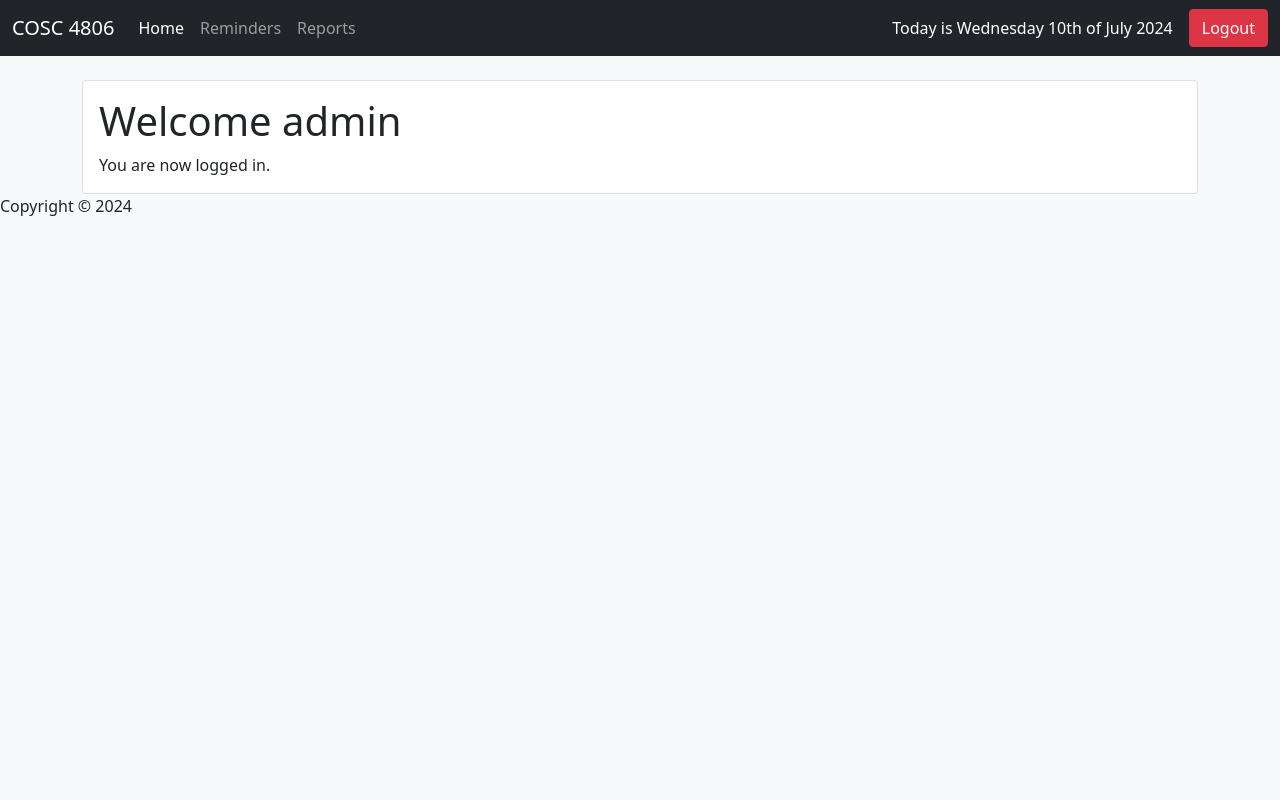
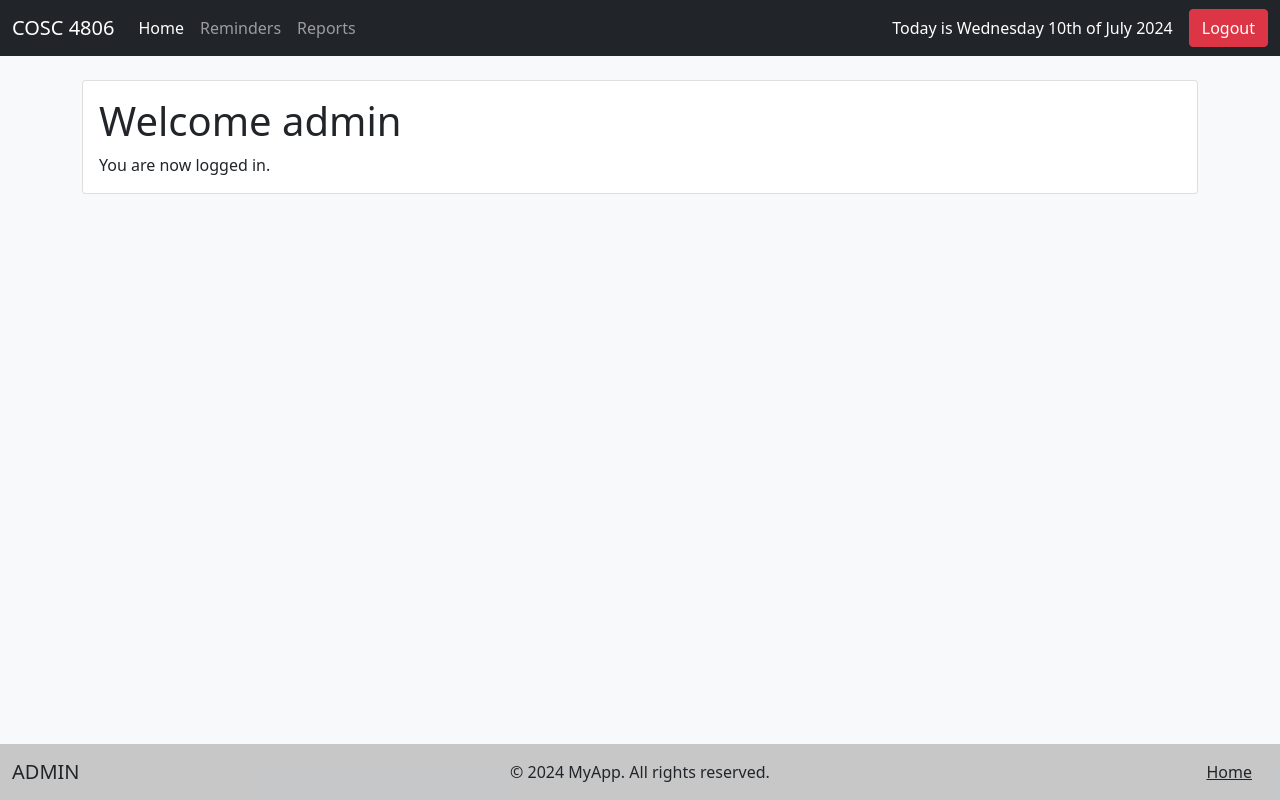
Before and after one commit to zMollaz/COSC4806-Assignment5, a PHP site: page /home in a window 1280 px wide. Run offline with PHP 8.4, Linux system fonts and the light colour scheme; the visitor is signed in with stand-in values (Sample User, id 1); data that the repository does not hold is empty.

Commit message:
Updated footer

```diff
--- a/app/views/templates/footer.php
+++ b/app/views/templates/footer.php
@@ -1,13 +1,35 @@
-<footer class="footer">
-    <div class="row">
-        <div class="col-lg-12">
-            <p>Copyright &copy; <?php echo date('Y'); ?> </p>
+<head>
+    <style>
+        body {
+            display: flex;
+            flex-direction: column;
+            min-height: 100vh;
+        }
+        .content {
+            flex: 1;
+        }
+    </style>
+</head>
+    <div class="content"></div>
+    <footer class="bg-light text-center text-lg-start">
+        <div class="container-fluid py-3" style="background-color: rgba(0, 0, 0, 0.2);">
+            <div class="row align-items-center">
+                <div class="col-lg-4 col-md-12 mb-4 mb-lg-0 text-lg-start">
+                    <h5 class="text-uppercase mb-0"><?php echo $_SESSION["username"]; ?></h5>
+                </div>
+                <div class="col-lg-4 col-md-12 mb-4 mb-lg-0 text-center">
+                    <span>© 2024 MyApp. All rights reserved.</span>
+                </div>
+                <div class="col-lg-4 col-md-12 text-lg-end text-center">
+                    <ul class="list-unstyled d-flex justify-content-lg-end justify-content-center mb-0">
+                        <li class="me-3">
+                            <a href="/" class="text-dark">Home</a>
+                        </li>
+                    </ul>
+                </div>
+            </div>
         </div>
-    </div>
-</footer>
-
-</div>
-
-<script src="https://cdn.jsdelivr.net/npm/bootstrap@5.1.3/dist/js/bootstrap.bundle.min.js" integrity="sha384-ka7Sk0Gln4gmtz2MlQnikT1wXgYsOg+OMhuP+IlRH9sENBO0LRn5q+8nbTov4+1p" crossorigin="anonymous"></script>
+    </footer>
+    <script src="https://stackpath.bootstrapcdn.com/bootstrap/5.0.0/js/bootstrap.bundle.min.js"></script>
 </body>
 </html>
```
